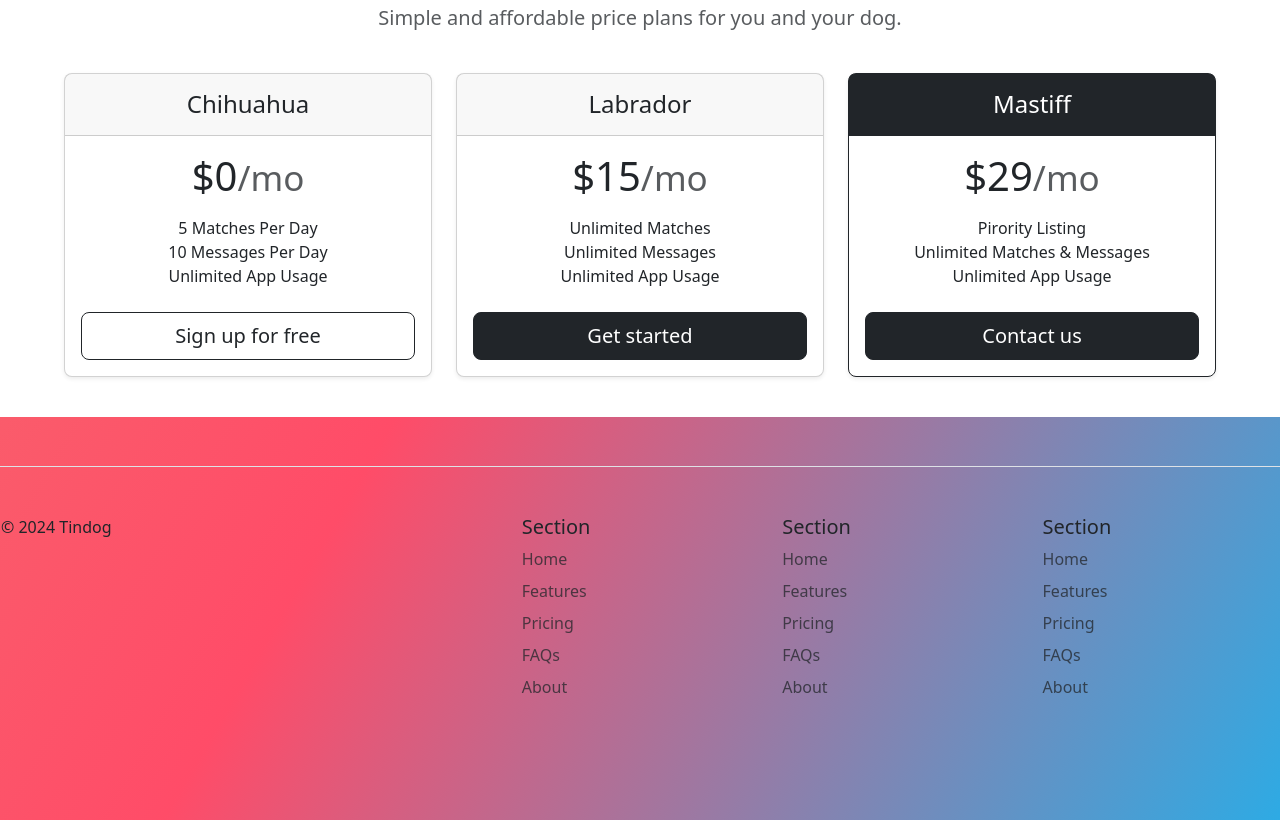
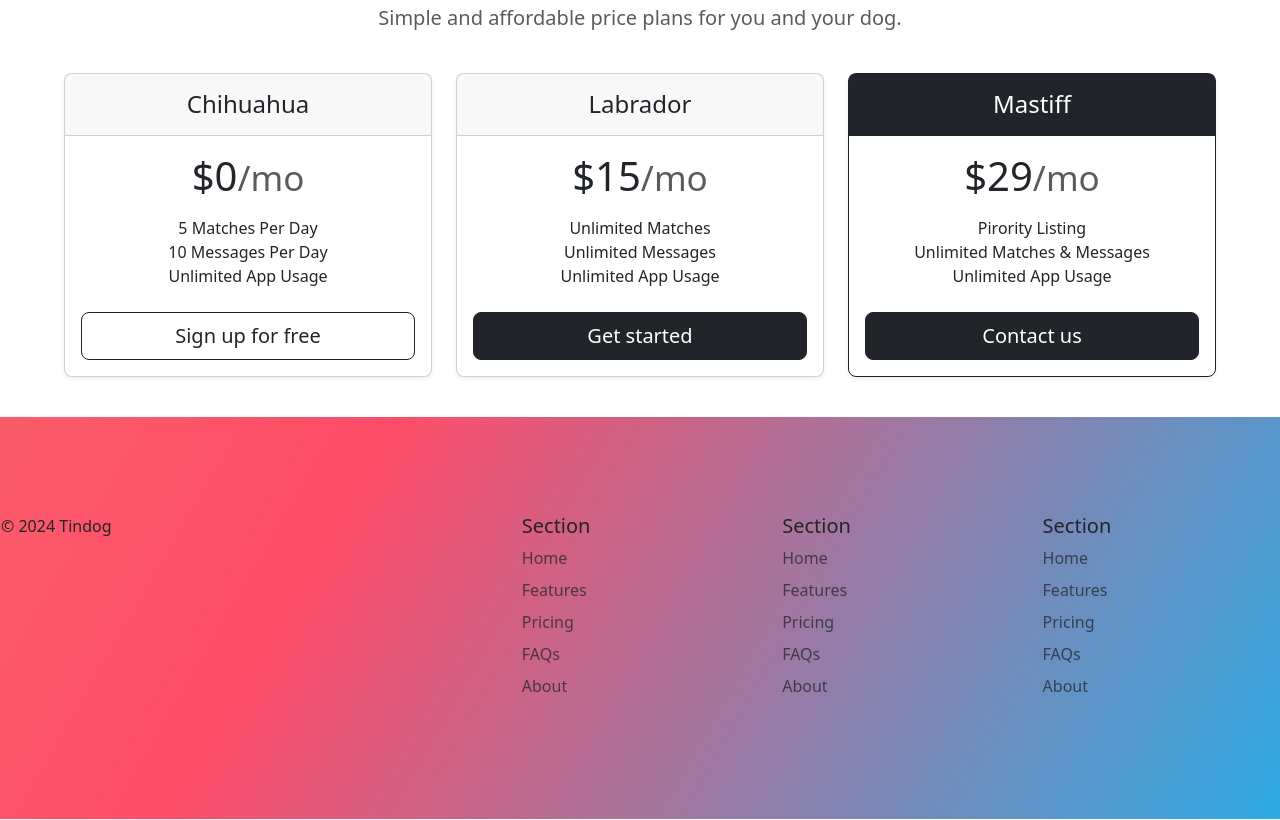
Before and after one commit to ManuelCFrontEnd/tindog, a plain HTML site: page index.html in a window 1280 px wide. Shown: the part 1353-2173 px from the top of the page. Drawn offline with nearby package versions, Linux system fonts and the light colour scheme.

Commit message:
Add files via upload

```diff
--- a/index.html
+++ b/index.html
@@ -163,7 +163,7 @@
   </section>
   <!-- Footer -->
   <section id="footer" class="gradient-background">
-    <footer class="row row-cols-1 row-cols-sm-2 row-cols-md-5 py-5 my-5 border-top">
+    <footer class="row row-cols-1 row-cols-sm-2 row-cols-md-5 py-5 my-5">
       <div class="col mb-3">
         <p class="text-body-primary">© 2024 Tindog</p>
       </div>
```
